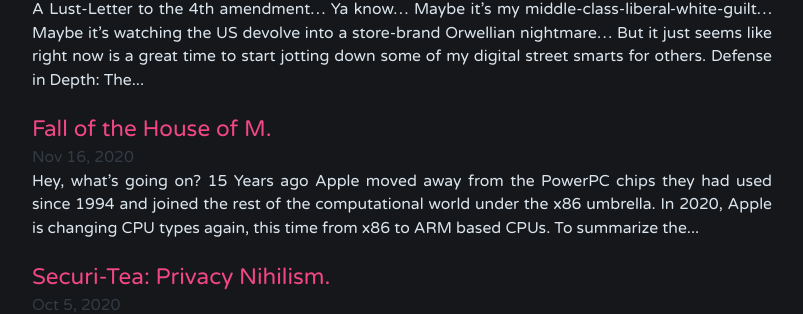
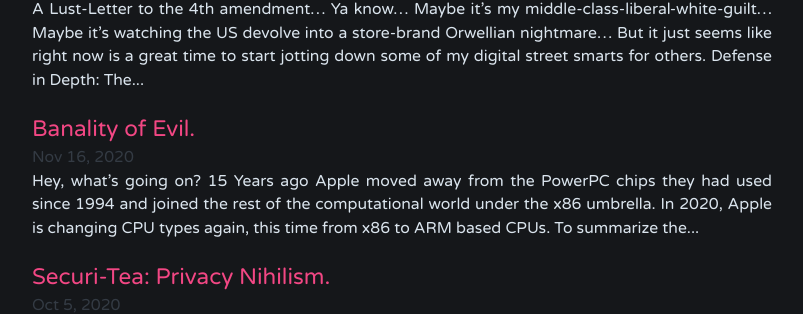
Before and after one commit to matrix8967/text-mainframe-computer-mirror, a Jekyll site: the page built from index.html, in a window 1280 px wide. Shown: the part 249-563 px from the top of the page, without its empty margins (238-1041 px from the left). Built offline with Jekyll 4.4.1, drawn with Linux system fonts in a browser that asks for light colours; the list of posts is cut into pages by our own code.

Commit message:
chilled out on title.

````diff
--- a/_posts/2020-11-16-Fall-of-House-of-Mac.md
+++ b/_posts/2020-11-16-The-Benality-of-Evil.md
@@ -1,7 +1,7 @@
 ---
 layout: post
-title:  "Fall of the House of M."
-description: Can't handle my big Karen energy.
+title:  "Banality of Evil."
+description: Some real Karen energy.
 tags: hardware
 ---
 
@@ -74,7 +74,7 @@ Besides, I'm a fan of Software Freedom, not Software Do-It-My-Way-or-Fuck-You.
 Trying to convince someone to uproot their entire digital-self and migrate is kinda..._fruitless_.
 
 ```
-•_•)
+( •_•)
 ( •_•)>⌐■-■
 (⌐■_■)
 ```
````
